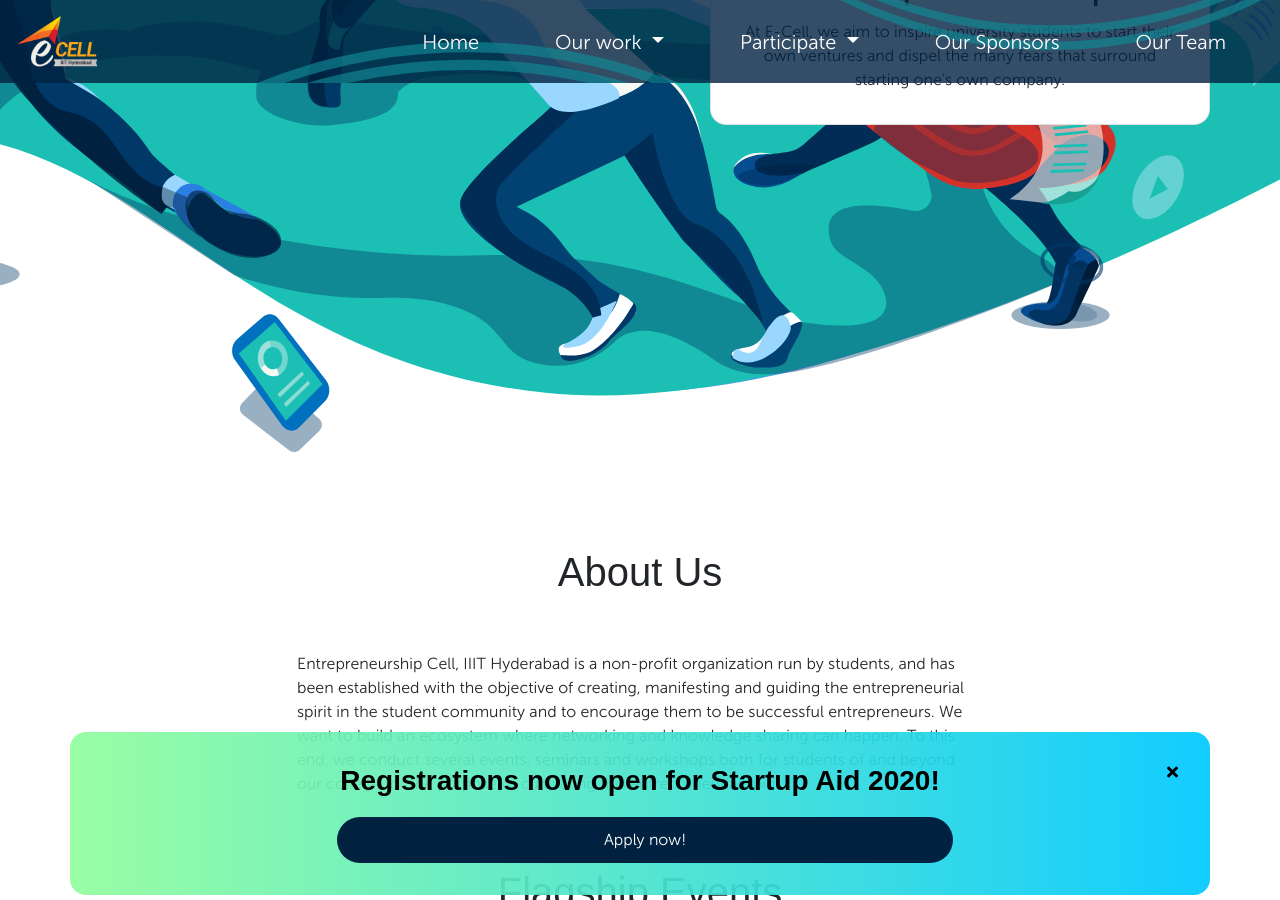
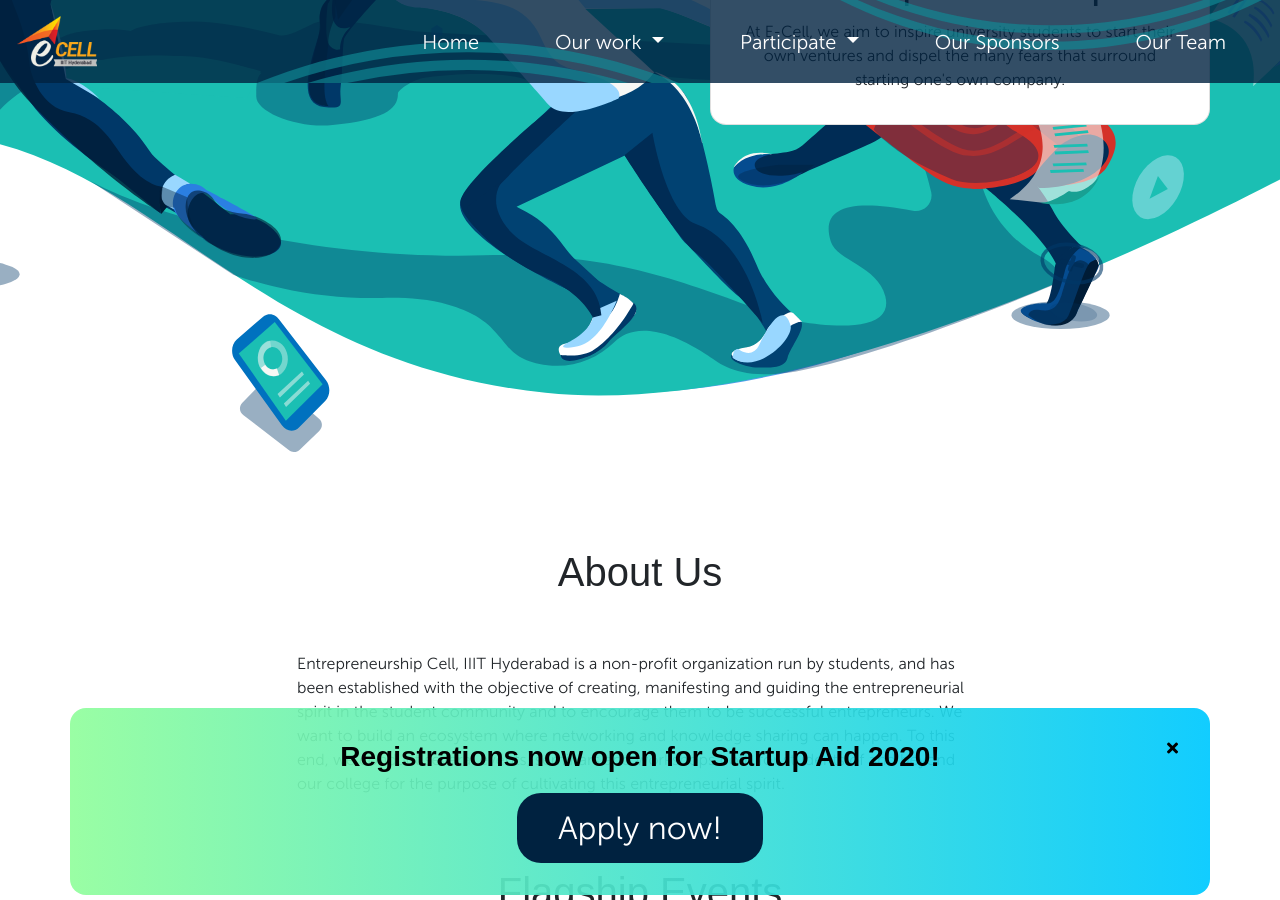
Before and after one commit to IIIT-ECell/website_2019, a Jekyll site: the page built from index.html, in a window 1280 px wide and 900 px high, scrolled down 448 px. Built offline with Jekyll 4.4.1, drawn with Linux system fonts in a browser that asks for light colours; nearby versions of some CDN libraries; some web fonts are replaced.

Commit message:
enlarge font also fix uneven spacing issue

```diff
--- a/_includes/banner.html
+++ b/_includes/banner.html
@@ -3,7 +3,7 @@
 <div id="banner" class="rounded-card mx-auto container">
     <i id="close-button" class="fa fa-times"></i>
     <div class="banner-content">
-        <h3 class="font-weight-bold px-2 banner-heading text-center">
+        <h3 class="font-weight-bold px-2 banner-heading text-center" style="font-family: Arial;">
             Registrations now open for Startup Aid 2020!
         </h3>
         <!--
--- a/css/banner.css
+++ b/css/banner.css
@@ -58,7 +58,8 @@
 
 .ticket-btn {
     flex: 1 1 0;
-    width: 100%;
+    width: 40%;
+    font-size: 2rem;
     padding: 10px 30px;
     border-radius: 1.5rem;
     margin-top: 1.2rem !important;
@@ -68,6 +69,12 @@
     color: white !important;
 }
 
+@media (max-width: 800px) {
+    .ticket-btn {
+        width: 100%;
+    }
+}
+
 .ticket-btn:hover {
     color: white !important;
     background-color: #084880;
```
